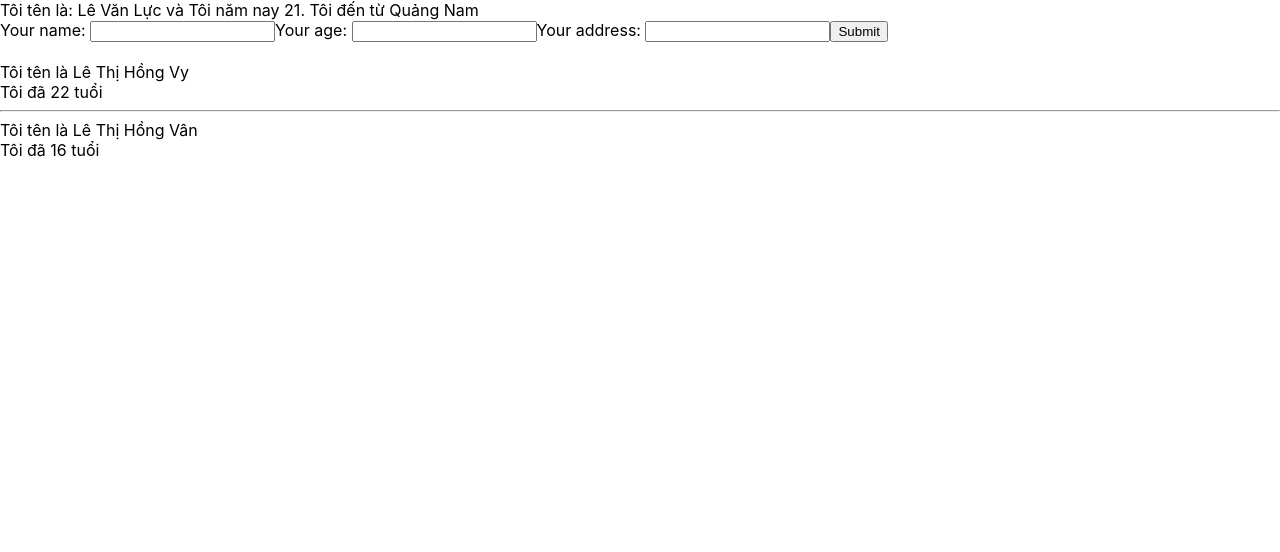
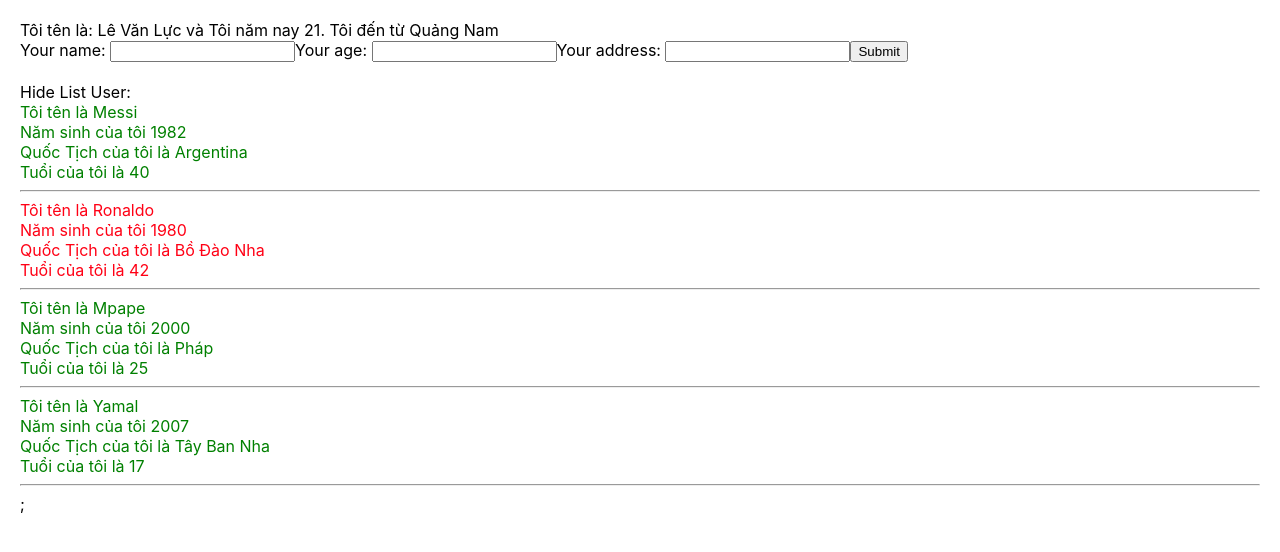
Before and after one commit to Levanluc22/App-demo-react, a React (Create React App) app: page / in a window 1280 px wide. Shown: the top 552 px of the page. Built offline with nearby package versions, Linux system fonts and the light colour scheme.

Commit message:
câu điều kiện, xử lí bigdata

```diff
--- a/src/App.css
+++ b/src/App.css
@@ -1,14 +1,21 @@
+.green {
+  color: green;
+}
+.red {
+  color: hsl(355, 100%, 50%);
+}
 body {
+  padding: 20px;
   margin: 0;
-  font-family: -apple-system, BlinkMacSystemFont, 'Segoe UI', 'Roboto', 'Oxygen',
-    'Ubuntu', 'Cantarell', 'Fira Sans', 'Droid Sans', 'Helvetica Neue',
+  font-family: -apple-system, BlinkMacSystemFont, "Segoe UI", "Roboto", "Oxygen",
+    "Ubuntu", "Cantarell", "Fira Sans", "Droid Sans", "Helvetica Neue",
     sans-serif;
   -webkit-font-smoothing: antialiased;
   -moz-osx-font-smoothing: grayscale;
 }
 
 code {
-  font-family: source-code-pro, Menlo, Monaco, Consolas, 'Courier New',
+  font-family: source-code-pro, Menlo, Monaco, Consolas, "Courier New",
     monospace;
 }
 
--- a/src/components/DisplayInfo.js
+++ b/src/components/DisplayInfo.js
@@ -1,13 +1,57 @@
 import React from "react";
-class DisplayInfo extends React.Component{
-render(){
-  console.log(this.props)
-  return(
-    <div>
-      <div>Tôi tên là {this.props.name}</div>
-      <div>Tôi đã {this.props.age} tuổi</div>
-    </div>
-  )
-}
+class DisplayInfo extends React.Component {
+  // Khái báo obj state để chứa data của việc bật tắt
+  state = {
+    isShowHideListUser: true,
+  };
+  // Hàm handleShowHide() để xử lí khi Click => gọi lại setState để cập nhật trạng thái duyệt nútnút
+  handleShowHide = () => {
+    this.setState({
+      // Mặc định sẽ true nhưng gán ! trỏ this>state>isShowHideListUser để lấy value ngược lạilại
+      isShowHideListUser: !this.state.isShowHideListUser,
+    });
+  };
+  render() {
+    const { listUsers } = this.props;
+    return (
+      <div>
+        <div>
+          {/* Xử lí khi click */}
+          <span
+            onClick={() => {
+              this.handleShowHide();
+            }}
+          >
+            {/* Trỏ tới isShowHideListUser để xác định trạng thái hiển thị nút */}
+            {this.state.isShowHideListUser === true
+              ? "Hide List User: "
+              : "Show List User:"}
+          </span>
+        </div>
+        {/* Trỏ tới isShowHideListUser để xét điều kiện ẩn và hiện cho element */}
+        {this.state.isShowHideListUser && (
+          <div>
+            {listUsers.map((user, index) => {
+              return (
+                <div>
+                  <div
+                    key={user.id}
+                    className={+user.age > 40 ? "red" : "green"}
+                  >
+                    <div>Tôi tên là {user.namePlayer}</div>
+                    <div>Năm sinh của tôi {user.year}</div>
+                    <div>Quốc Tịch của tôi là {user.address}</div>
+                    <div>Tuổi của tôi là {user.age}</div>
+                    <hr></hr>
+                  </div>
+                </div>
+              );
+            })}
+            ;
+          </div>
+        )}
+      </div>
+    );
+  }
 }
 export default DisplayInfo;
--- a/src/components/MyComponent.js
+++ b/src/components/MyComponent.js
@@ -1,21 +1,49 @@
 import DisplayInfo from "./DisplayInfo";
 import UserInfo from "./UserInfo";
+import React from "react";
 //MyComponent kế thừa Component của React
-import React from "react";
-class MyComponent extends React.Component{
+class MyComponent extends React.Component {
+  // Tạo ra cục dữ liệu lớn phải dùng state obj{ biến: [datadata]}
+  state = {
+    listUsers: [
+      { id: 1, namePlayer: "Messi", year: 1982, age: 40, address: "Argentina" },
+      {
+        id: 2,
+        namePlayer: "Ronaldo",
+        year: 1980,
+        age: 42,
+        address: "Bồ Đào Nha",
+      },
+      { id: 3, namePlayer: "Mpape", year: 2000, age: 25, address: "Pháp" },
+      {
+        id: 4,
+        namePlayer: "Yamal",
+        year: 2007,
+        age: 17,
+        address: "Tây Ban Nha",
+      },
+    ],
+  };
+  // state = {
+  //   listUser: [
+  //     { id: 1, name: "Lê Văn Lực", age: 21 },
+  //     { id: 2, name: "Lê Thị Hồng Vy", age: 21 },
+  //     { id: 3, name: "Lê Thị Hồng Vân", age: 16 },
+  //     { id: 4, name: "Nghĩa", age: 19 },
+  //     { id: 5, name: "Nguyễn Văn A", age: 20 },
+  //   ],
+  // };
+  render() {
+    //Truyền biến Array làm quen với big data
+    // const myInfo = ["ab", "a", "c"];
+    return (
+      <div>
+        <UserInfo />
+        <br></br>
 
-  render(){
-    //Truyền biến Array làm quen với big data
-    const myInfo = ['ab', 'a','c'];
-    return(
-    <div>
-     <UserInfo/>
-     <br></br>
-     <DisplayInfo name={"Lê Thị Hồng Vy"} age={22} myInfo={myInfo}/>
-     <hr></hr>
-     <DisplayInfo name={"Lê Thị Hồng Vân"} age={16} myInfo={myInfo}/>
-    </div>
-    )
+        <DisplayInfo listUsers={this.state.listUsers} />
+      </div>
+    );
   }
 }
 
--- a/src/components/UserInfo.js
+++ b/src/components/UserInfo.js
@@ -1,47 +1,52 @@
 import React from "react";
-class UserInfo extends React.Component{
+class UserInfo extends React.Component {
   state = {
-    name: 'Lê Văn Lực',
+    name: "Lê Văn Lực",
     age: 21,
-    address: 'Quảng Nam'
+    address: "Quảng Nam",
   };
-  handleOnChange=(event)=>{
+  handleOnChange = (event) => {
     this.setState({
-      name: event.target.value
-    })
-  }
-  handleOnChangeAge=(event)=>{
+      name: event.target.value,
+    });
+  };
+  handleOnChangeAge = (event) => {
     this.setState({
-      age: event.target.value
-    })
-  }
-  handleOnChangeAddress=(event)=>{
+      age: event.target.value,
+    });
+  };
+  handleOnChangeAddress = (event) => {
     this.setState({
-      address: event.target.value
-    })
-  }
-  handleOnSubmit = (event) =>{
+      address: event.target.value,
+    });
+  };
+  handleOnSubmit = (event) => {
     // Ngăn không cho load lại trang
-    event.preventDefault()
-    console.log(this.state)
-  }
-  render(){
-    return(
+    event.preventDefault();
+    console.log(this.state);
+  };
+  render() {
+    return (
       <div>
-       Tôi tên là: {this.state.name} và Tôi năm nay {this.state.age}. Tôi đến từ {this.state.address}
-          <form onSubmit={(event)=>this.handleOnSubmit(event)}>
+        Tôi tên là: {this.state.name} và Tôi năm nay {this.state.age}. Tôi đến
+        từ {this.state.address}
+        <form onSubmit={(event) => this.handleOnSubmit(event)}>
           <label>Your name: </label>
-            <input type="text" onChange={(event)=>this.handleOnChange(event)}/>
+          <input type="text" onChange={(event) => this.handleOnChange(event)} />
 
+          <label>Your age: </label>
+          <input
+            type="text"
+            onChange={(event) => this.handleOnChangeAge(event)}
+          />
 
-             <label>Your age: </label>
-            <input type="text" onChange={(event)=>this.handleOnChangeAge(event)}/>
-
-
-             <label>Your address: </label>
-            <input type="text" onChange={(event)=>this.handleOnChangeAddress(event)}/>
-            <button>Submit</button>
-          </form>
+          <label>Your address: </label>
+          <input
+            type="text"
+            onChange={(event) => this.handleOnChangeAddress(event)}
+          />
+          <button>Submit</button>
+        </form>
       </div>
     );
   }
--- a/src/index.js
+++ b/src/index.js
@@ -1,16 +1,16 @@
-import React from 'react';
-import ReactDOM from 'react-dom/client';
-import App from './App';
-import reportWebVitals from './reportWebVitals';
-import { Provider } from 'react-redux';
-import store from './redux/store';
+import React from "react";
+import ReactDOM from "react-dom/client";
+import App from "./App";
+import reportWebVitals from "./reportWebVitals";
+import { Provider } from "react-redux";
+import store from "./redux/store";
 
-const root = ReactDOM.createRoot(document.getElementById('root'));
+const root = ReactDOM.createRoot(document.getElementById("root"));
 root.render(
   <Provider store={store}>
-    <React.StrictMode>
-      <App />
-    </React.StrictMode>
+    {/* <React.StrictMode> */}
+    <App />
+    {/* </React.StrictMode> */}
   </Provider>
 );
 
--- a/src/redux/action/counterAction.js
+++ b/src/redux/action/counterAction.js
@@ -1,6 +1,6 @@
-export const INCREMENT = 'INCREMENT';
+export const INCREMENT = "INCREMENT";
 
-export const DECREMENT = 'DECREMENT';
+export const DECREMENT = "DECREMENT";
 
 export const increaseCounter = () => {
   return {
```
Also changed, not shown: src/App.js (+9 -10 lines). Lines whose indentation alone changed are shown as unchanged.
